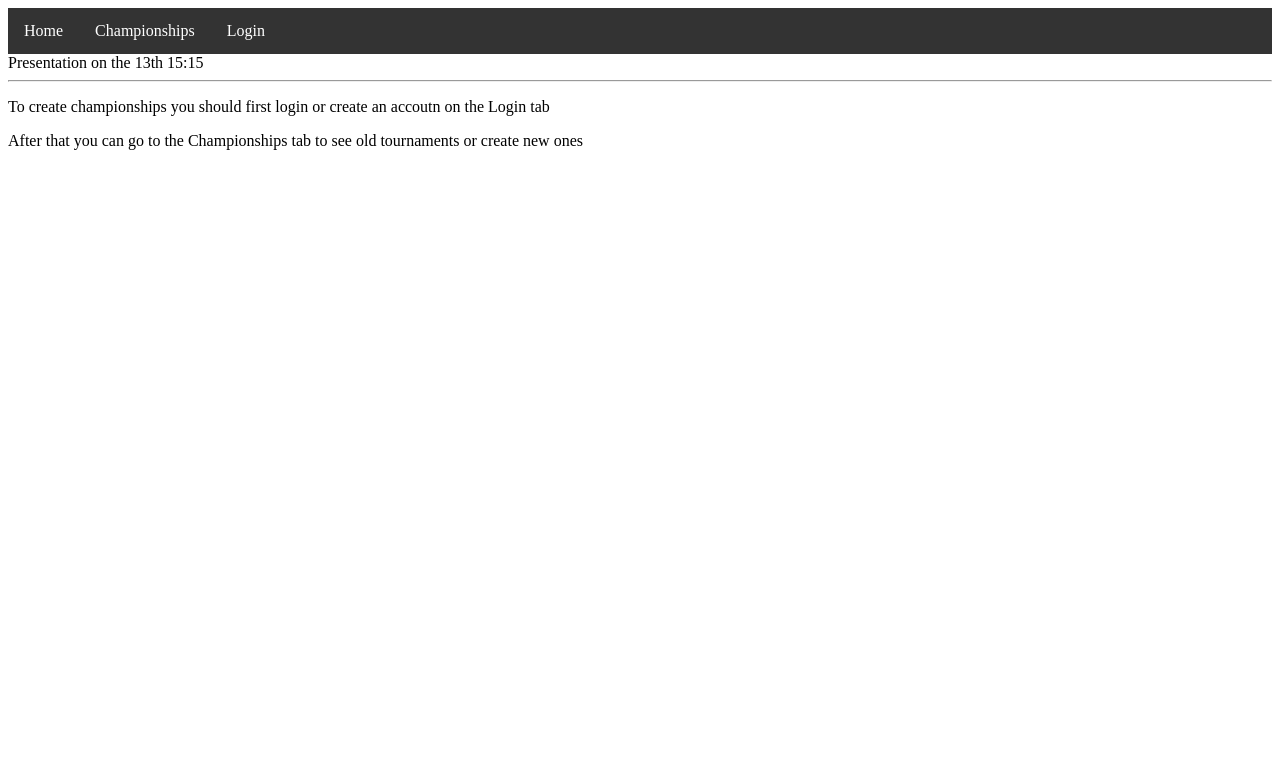
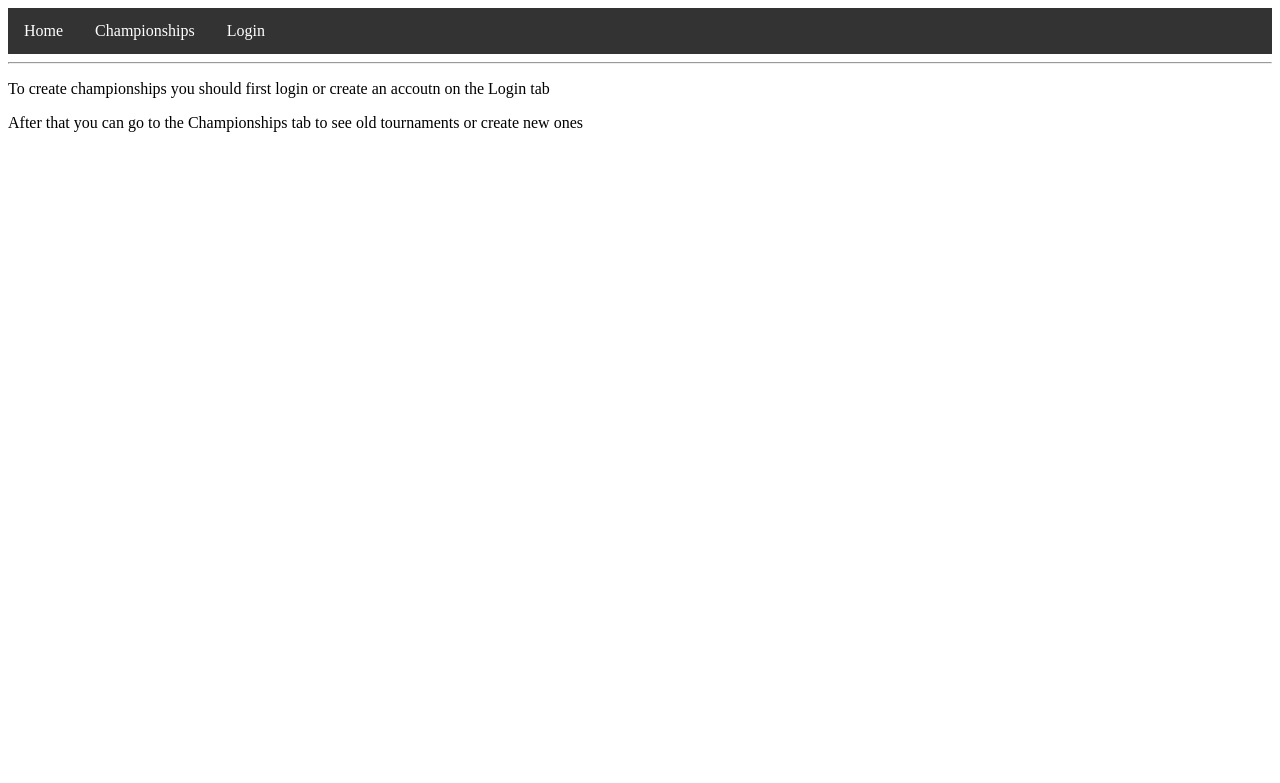
Before and after one commit to Kepst/Championship-Manager, a Flask app: page / in a window 1280 px wide. Shown: the top 783 px of the page. Run offline with Flask 2, Linux system fonts and the light colour scheme.

Commit message:
Update base.html

```diff
--- a/app/templates/base.html
+++ b/app/templates/base.html
@@ -16,7 +16,6 @@
         {% endif %}
 
     </ul>
-    Presentation on the 13th 15:15
     <hr>
     {% block content %}{% endblock %}
 </body>
```
